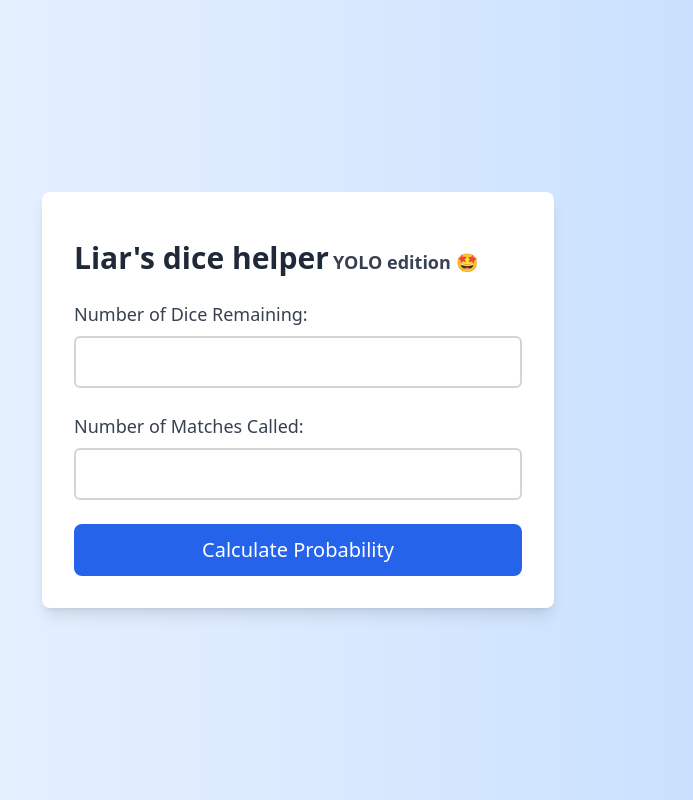
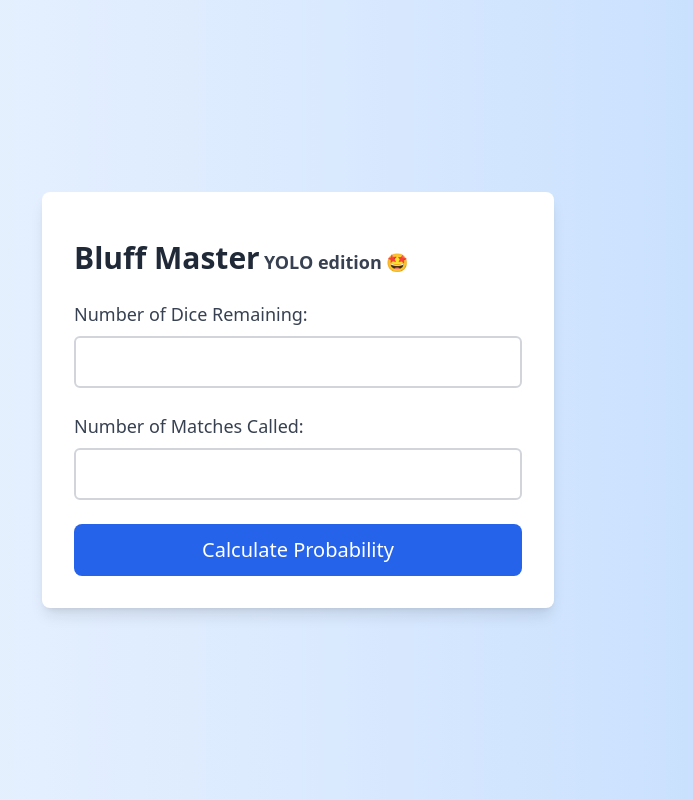
Before and after one commit to neonwatty/js-dice-calculator, a plain HTML site: page index.html in a window 1280 px wide. Shown: the whole page, without its empty margins (342-1035 px from the left). Drawn offline with nearby package versions, Linux system fonts and the light colour scheme.

Commit message:
name update

```diff
--- a/index.html
+++ b/index.html
@@ -3,7 +3,7 @@
   <head>
     <meta charset="UTF-8" />
     <meta name="viewport" content="width=device-width, initial-scale=1.0" />
-    <title>Liar's dice helper - YOLO version 🤪</title>
+    <title>Bluff Master - YOLO edition 🤪</title>
     <script src="https://cdn.tailwindcss.com"></script>
   </head>
   <body
@@ -16,7 +16,7 @@
         <h1
           class="text-3xl font-semibold text-gray-800 dark:text-gray-100 inline-block"
         >
-          Liar's dice helper
+          Bluff Master
         </h1>
         <h2
           class="text-lg font-semibold text-gray-700 dark:text-gray-200 inline-block align-baseline"
```
